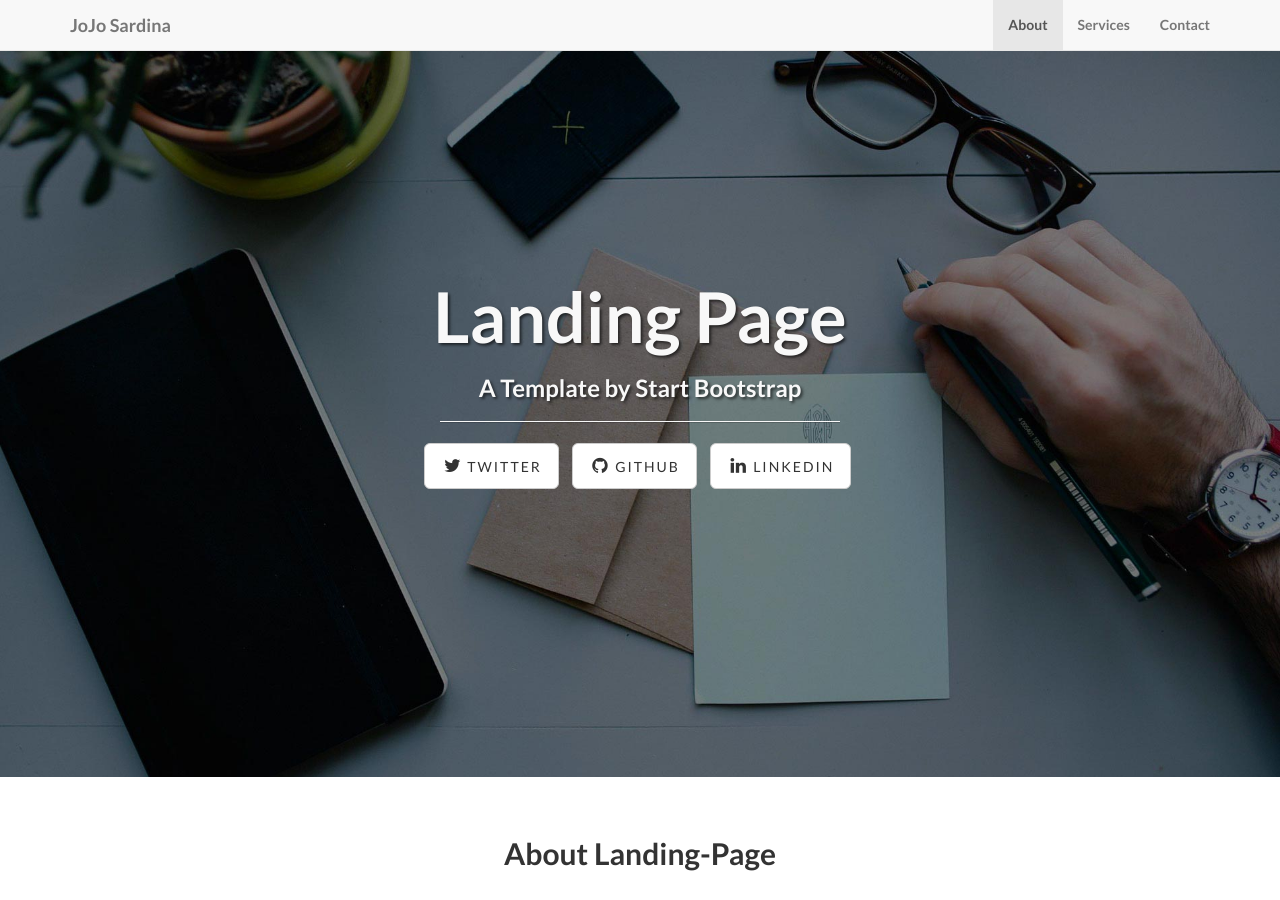
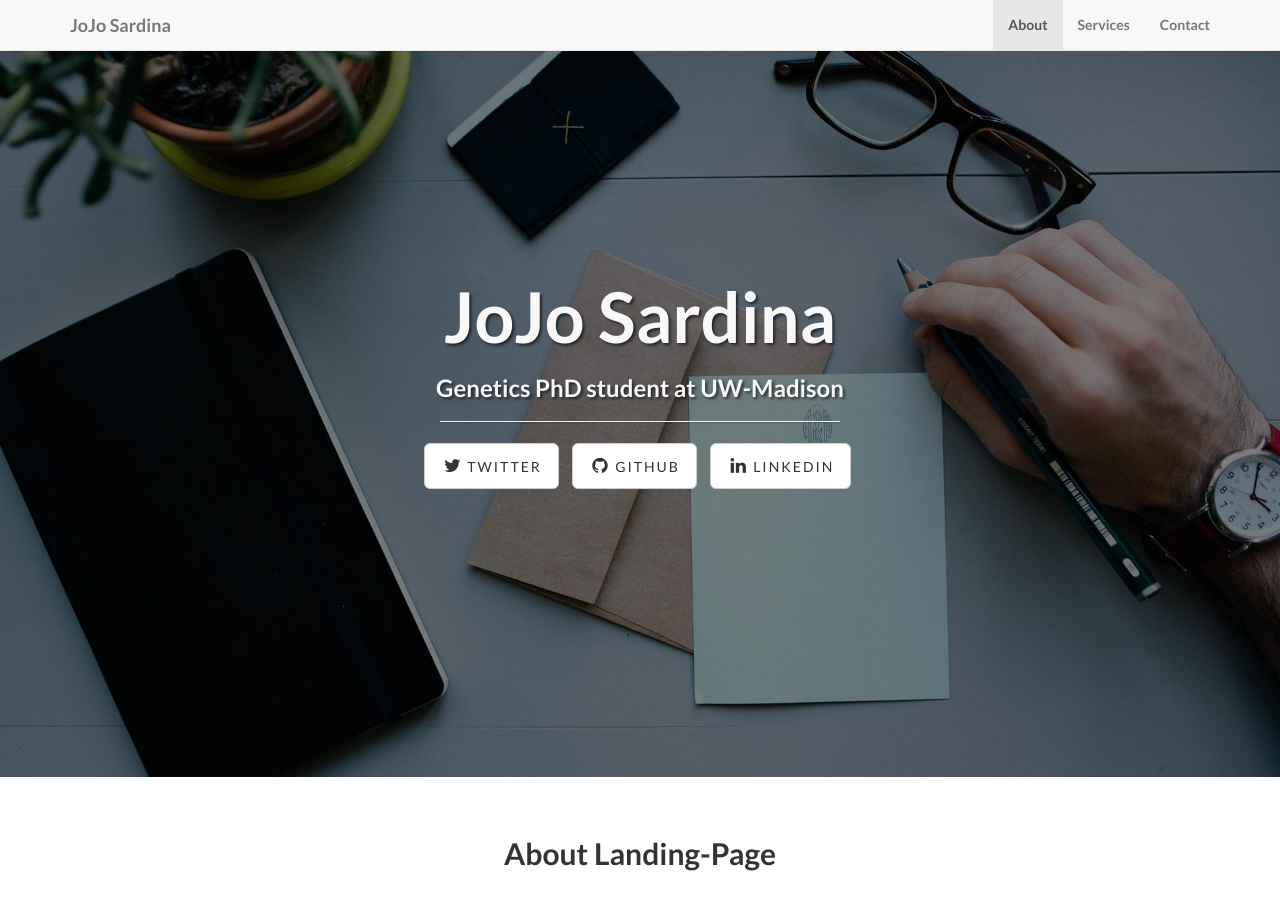
Before and after one commit to jojosardina/jojosardina.github.io, a Jekyll site: the page built from index.html, in a window 1280 px wide and 900 px high. Built offline with Jekyll 4.4.1, drawn with Linux system fonts in a browser that asks for light colours.

Commit message:
Update index.html

```diff
--- a/index.html
+++ b/index.html
@@ -1,5 +1,5 @@
 ---
 layout: default
-title: Landing Page
-subTitle: A Template by Start Bootstrap
+title: JoJo Sardina
+subTitle: Genetics PhD student at UW-Madison
 ---
```
